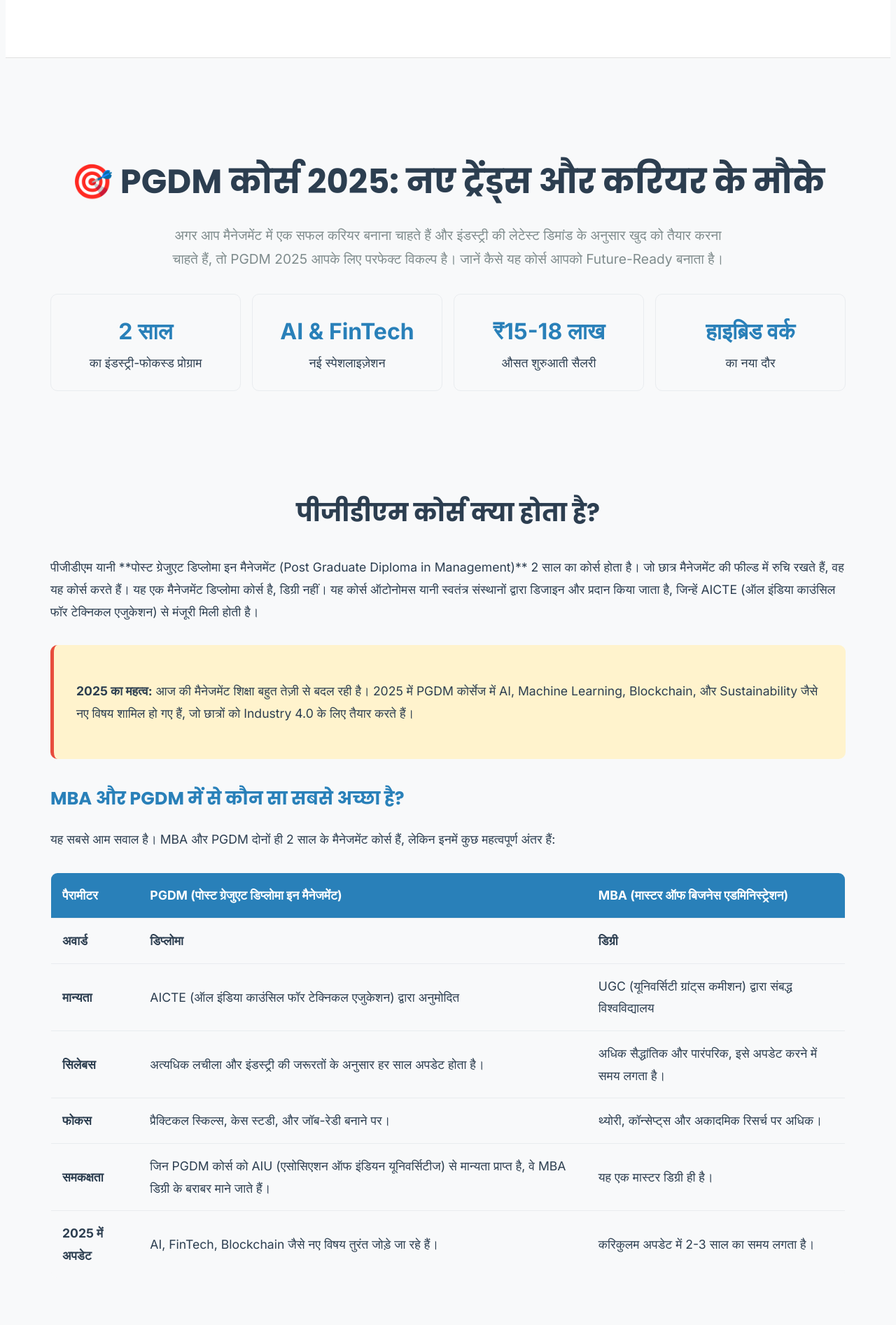
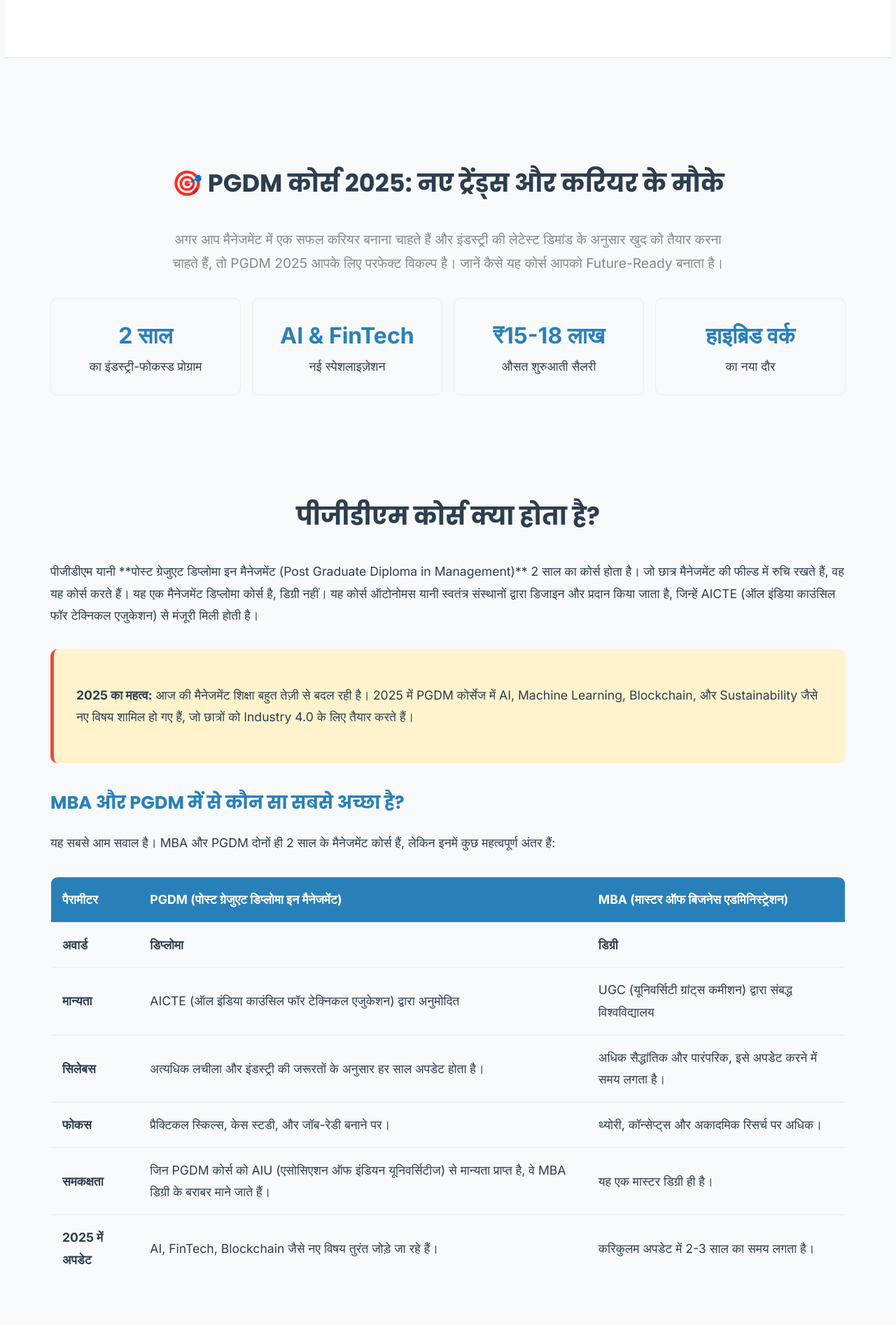
Before and after one commit to ManjeetCodes0/sciencehindi, a Jekyll site: the page built from _posts/management/courses/2025-09-01-pgdm-kya-hota-hai-pgdm-ke-baad-kya-kare.md, in a window 1280 px wide. Shown: the part 342-2236 px from the top of the page at 70% size. Built offline with Jekyll 4.4.1, drawn with Linux system fonts in a browser that asks for light colours; some web fonts are replaced.

Commit message:
update heaading

```diff
--- a/_posts/management/courses/2025-09-01-pgdm-kya-hota-hai-pgdm-ke-baad-kya-kare.md
+++ b/_posts/management/courses/2025-09-01-pgdm-kya-hota-hai-pgdm-ke-baad-kya-kare.md
@@ -279,7 +279,7 @@ schema:
 <div class="sp-pgdm-post-container">
 
 <section class="sp-pgdm-hero-section">
-    <h1 class="sp-pgdm-hero-title">🎯 PGDM कोर्स 2025: नए ट्रेंड्स और करियर के मौके</h1>
+    <h2 class="sp-pgdm-hero-title">🎯 PGDM कोर्स 2025: नए ट्रेंड्स और करियर के मौके</h2>
     <p class="sp-pgdm-hero-subtitle">अगर आप मैनेजमेंट में एक सफल करियर बनाना चाहते हैं और इंडस्ट्री की लेटेस्ट डिमांड के अनुसार खुद को तैयार करना चाहते हैं, तो PGDM 2025 आपके लिए परफेक्ट विकल्प है। जानें कैसे यह कोर्स आपको Future-Ready बनाता है।</p>
     <div class="sp-pgdm-metrics-bar">
         <div class="sp-pgdm-metric-item"><strong>2 साल</strong><span>का इंडस्ट्री-फोकस्ड प्रोग्राम</span></div>
```
